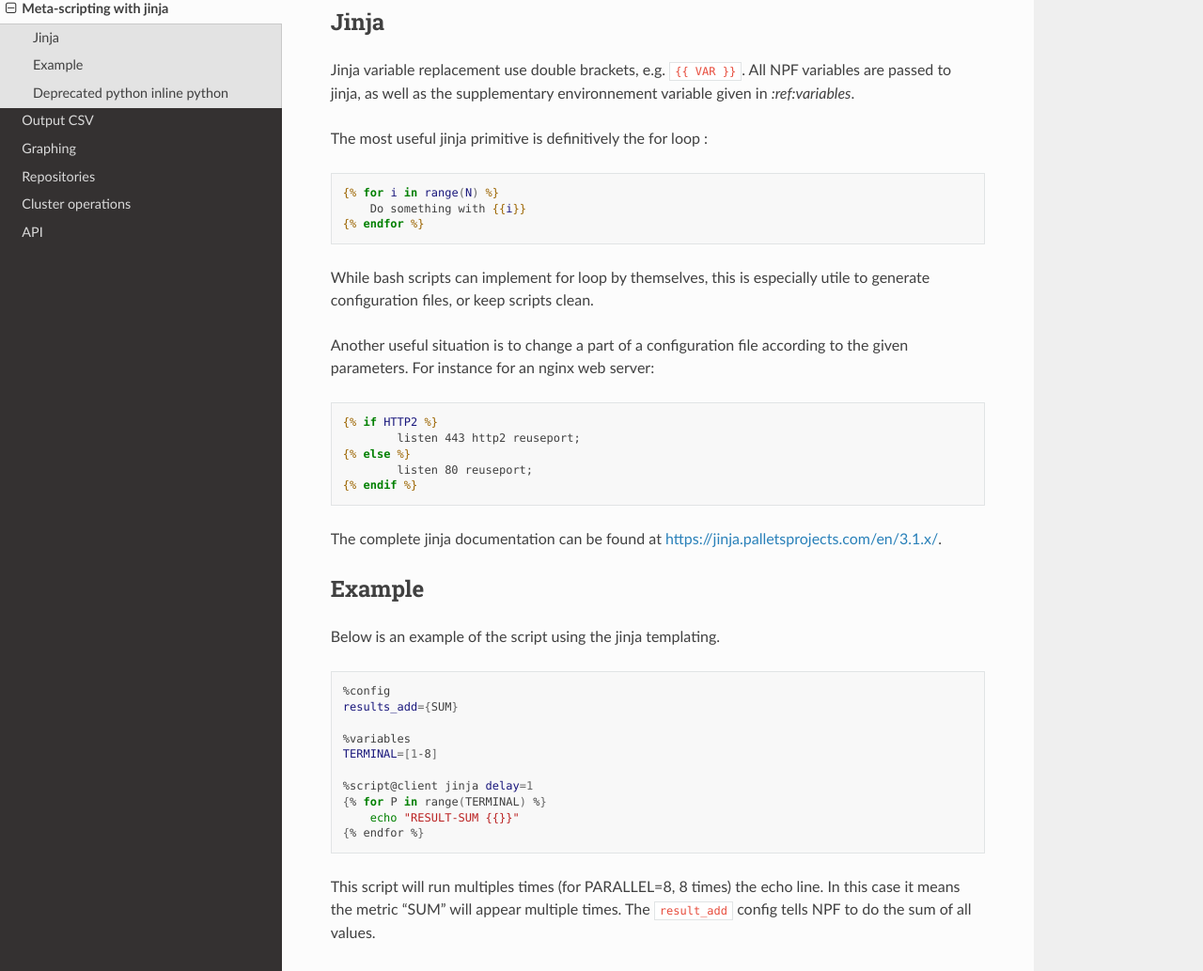
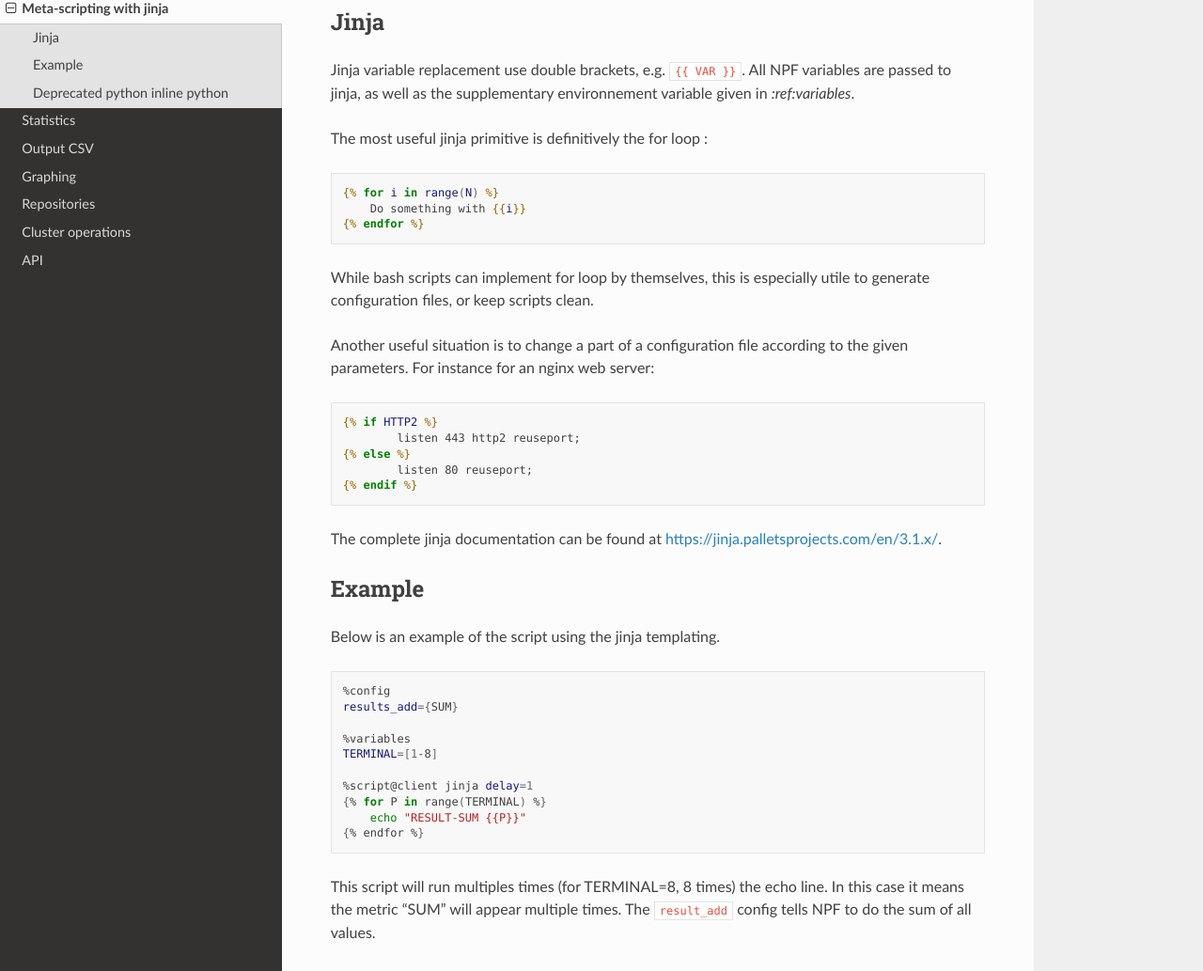
Before and after one commit to tbarbette/npf-docs, a Sphinx documentation site: the page built from docs/source/jinja.rst, in a window 1280 px wide and 1400 px high. Shown: the part 226-1259 px from the top of the window at 94% size. Built offline with Sphinx 7.4.7 and the Read the Docs theme 2.0.0, drawn with Linux system fonts in a browser that asks for light colours.

Commit message:
Update junja

```diff
--- /dev/null
+++ b/docs/source/_static/css/custom.css
@@ -0,0 +1,9 @@
+.collapse {
+    margin-bottom: 1em;
+    padding-left: 1em;
+
+}
+.collapse summary {
+    font-weight: bold;
+    cursor:pointer;
+}
--- a/docs/source/conf.py
+++ b/docs/source/conf.py
@@ -45,3 +45,9 @@
 
 # -- Options for EPUB output
 epub_show_urls = 'footnote'
+
+html_static_path = ['_static']
+
+html_css_files = [
+    'css/custom.css',
+]
--- a/docs/source/graph.rst
+++ b/docs/source/graph.rst
@@ -113,6 +113,7 @@
 - **graph_filter_by** = {variable:filter} In a lineplot, changes a line by a dashed-line according to a filter. For instance `graph_filter_by={THROUGHPUT:DROPPEDPC<10}`
 
 .. collapse:: Example
+   :class: collapse
 
    Data:
 
@@ -142,11 +143,11 @@
 
    Will give the following graphs that underlines that a certain part of the throughput graph is representing values that include packets being dropped. It conveys to the reader that while that line achieves a higher throughput, dropping packets is unnacceptable in most conditions.
 
-   .. image:: https://github.com/tbarbette/npf/blob/master/doc/filter-THROUGHPUT.png?raw=true)[Example of filter_by]
+   .. image:: https://github.com/tbarbette/npf/blob/master/doc/filter-THROUGHPUT.png?raw=true
       :alt: Example of graph with graph_filter_by
       :width: 500
 
-   The NPF script example is available .. `in integration/filter.npf <https://github.com/tbarbette/npf/blob/master/integration/filter.npf>`_.
+   The NPF script example is available `in integration/filter.npf <https://github.com/tbarbette/npf/blob/master/integration/filter.npf>`_.
 
 
 
--- a/docs/source/index.rst
+++ b/docs/source/index.rst
@@ -143,7 +143,7 @@
          8 98827197480.96 2457532097.396189
 
 
-NPF automatically builds graphs, computes statistical result for each test
+NPF automatically builds graphs, computes :ref:`statistics <stats>`  result for each test
 showing the importance of each factor, the min/max values, or average for each factor levels.
 
 .. code-block:: text
--- a/docs/source/jinja.rst
+++ b/docs/source/jinja.rst
@@ -47,10 +47,10 @@
 
     %script@client jinja delay=1
     {% for P in range(TERMINAL) %}
-        echo "RESULT-SUM {{}}"
+        echo "RESULT-SUM {{P}}"
     {% endfor %}
 
-This script will run multiples times (for PARALLEL=8, 8 times) the echo line.
+This script will run multiples times (for TERMINAL=8, 8 times) the echo line.
 In this case it means the metric "SUM" will appear multiple times.
 The ``result_add`` config tells NPF to do the sum of all values.
 
```
Also changed, not shown: other parts of docs/source/index.rst (+1 -0 lines), docs/source/stats.rst (added, +35 -0 lines).
